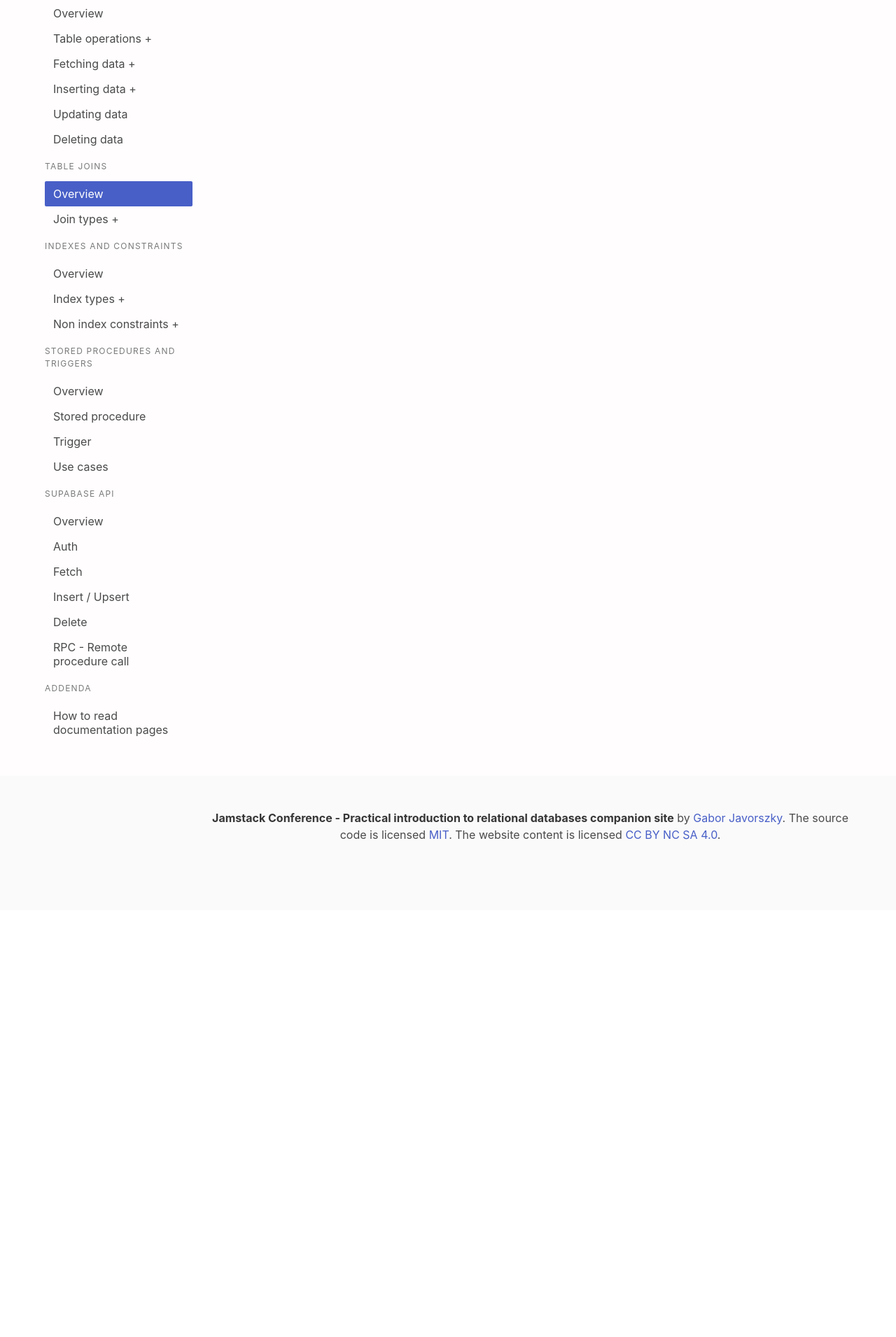
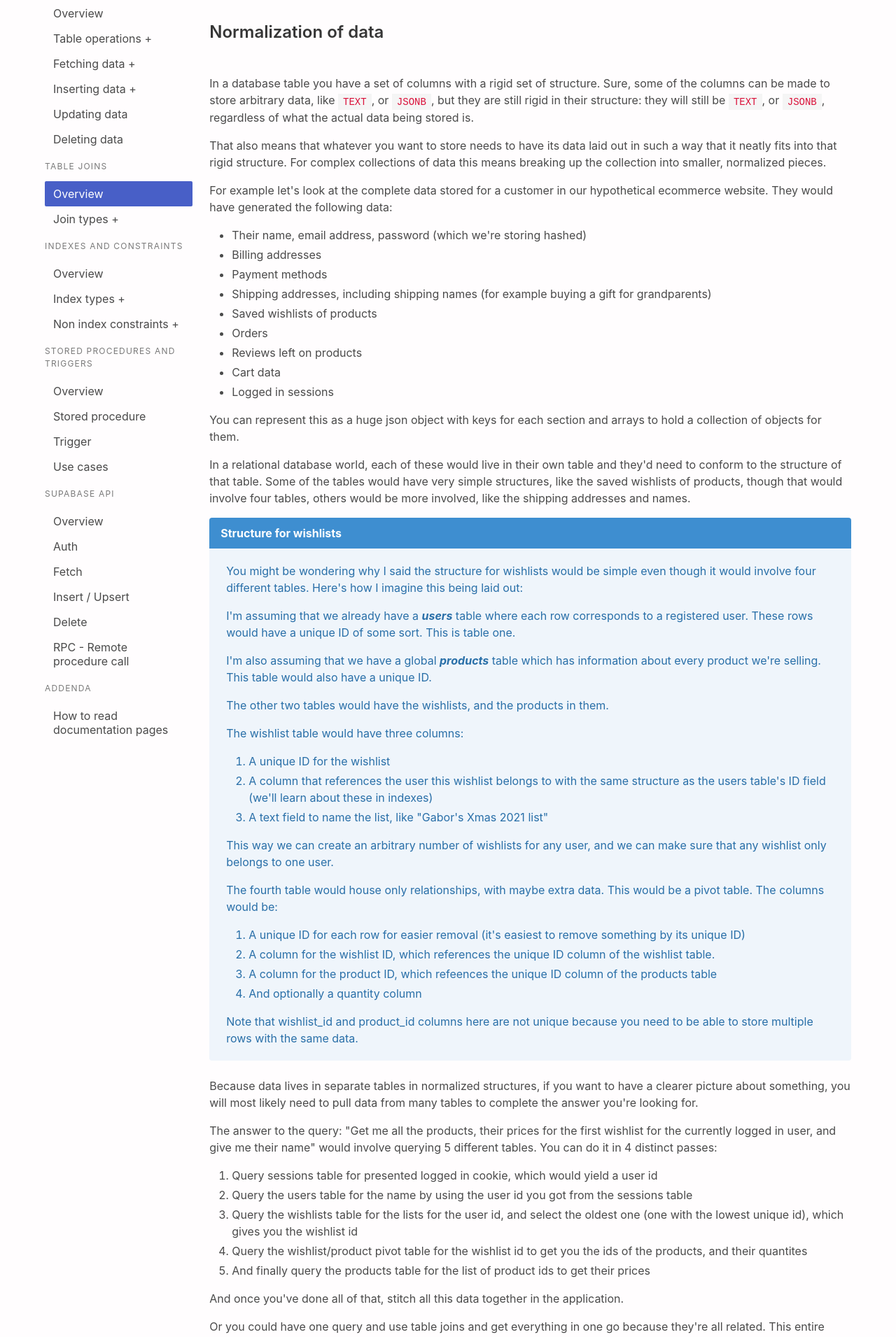
Before and after one commit to javorszky/jamstack-workshop-companion-static, a React (Vite) app: page /joins in a window 1280 px wide. Shown: the part 283-2194 px from the top of the page at 70% size. Before the commit the page ends 1584 px from the top, so only its background shows below. Built offline with nearby package versions, Linux system fonts and the light colour scheme.

Commit message:
Add joins overview

```diff
--- a/src/Pages/joins/Overview.jsx
+++ b/src/Pages/joins/Overview.jsx
@@ -1,10 +1,81 @@
+import { Link } from "react-router-dom"
+import Message from "../../components/Message"
+
 export default function JoinsOverview() {
     return (
         <>
             <h2 className="subtitle mb-6">Table joins</h2>
             <p>The whole reason for the existence of a relational database is the relationships part. The other side of that is the answer to the question: relationships between <i>what</i>?</p>
 
-            <p>To answer that question we need to talk about <i><b>normalization of data</b></i></p>
+            <p>To answer that question we need to talk about <i><b>normalization of data</b></i>.</p>
+
+            <h3 className="mb-6">Normalization of data</h3>
+
+            <p>In a database table you have a set of columns with a rigid set of structure. Sure, some of the columns can be made to store arbitrary data, like <code>TEXT</code>, or <code>JSONB</code>, but they are still rigid in their structure: they will still be <code>TEXT</code>, or <code>JSONB</code>, regardless of what the actual data being stored is.</p>
+
+            <p>That also means that whatever you want to store needs to have its data laid out in such a way that it neatly fits into that rigid structure. For complex collections of data this means breaking up the collection into smaller, normalized pieces.</p>
+
+            <p>For example let's look at the complete data stored for a customer in our hypothetical ecommerce website. They would have generated the following data:</p>
+
+            <ul>
+                <li>Their name, email address, password (which we're storing hashed)</li>
+                <li>Billing addresses</li>
+                <li>Payment methods</li>
+                <li>Shipping addresses, including shipping names (for example buying a gift for grandparents)</li>
+                <li>Saved wishlists of products</li>
+                <li>Orders</li>
+                <li>Reviews left on products</li>
+                <li>Cart data</li>
+                <li>Logged in sessions</li>
+            </ul>
+
+            <p>You can represent this as a huge json object with keys for each section and arrays to hold a collection of objects for them.</p>
+
+            <p>In a relational database world, each of these would live in their own table and they'd need to conform to the structure of that table. Some of the tables would have very simple structures, like the saved wishlists of products, though that would involve four tables, others would be more involved, like the shipping addresses and names.</p>
+
+            <Message type="is-info" header="Structure for wishlists">
+                <p>You might be wondering why I said the structure for wishlists would be simple even though it would involve four different tables. Here's how I imagine this being laid out:</p>
+
+                <p>I'm assuming that we already have a <b><i>users</i></b> table where each row corresponds to a registered user. These rows would have a unique ID of some sort. This is table one.</p>
+
+                <p>I'm also assuming that we have a global <b><i>products</i></b> table which has information about every product we're selling. This table would also have a unique ID.</p>
+
+                <p>The other two tables would have the wishlists, and the products in them.</p>
+
+                <p>The wishlist table would have three columns:</p>
+                <ol>
+                    <li>A unique ID for the wishlist</li>
+                    <li>A column that references the user this wishlist belongs to with the same structure as the users table's ID field (we'll learn about these in indexes)</li>
+                    <li>A text field to name the list, like "Gabor's Xmas 2021 list"</li>
+                </ol>
+
+                <p>This way we can create an arbitrary number of wishlists for any user, and we can make sure that any wishlist only belongs to one user.</p>
+
+                <p>The fourth table would house only relationships, with maybe extra data. This would be a pivot table. The columns would be:</p>
+                <ol>
+                    <li>A unique ID for each row for easier removal (it's easiest to remove something by its unique ID)</li>
+                    <li>A column for the wishlist ID, which references the unique ID column of the wishlist table.</li>
+                    <li>A column for the product ID, which refeences the unique ID column of the products table</li>
+                    <li>And optionally a quantity column</li>
+                </ol>
+                <p>Note that wishlist_id and product_id columns here are not unique because you need to be able to store multiple rows with the same data.</p>
+            </Message>
+
+            <p>Because data lives in separate tables in normalized structures, if you want to have a clearer picture about something, you will most likely need to pull data from many tables to complete the answer you're looking for.</p>
+
+            <p>The answer to the query: "Get me all the products, their prices for the first wishlist for the currently logged in user, and give me their name" would involve querying 5 different tables. You can do it in 4 distinct passes:</p>
+            <ol>
+                <li>Query sessions table for presented logged in cookie, which would yield a user id</li>
+                <li>Query the users table for the name by using the user id you got from the sessions table</li>
+                <li>Query the wishlists table for the lists for the user id, and select the oldest one (one with the lowest unique id), which gives you the wishlist id</li>
+                <li>Query the wishlist/product pivot table for the wishlist id to get you the ids of the products, and their quantites</li>
+                <li>And finally query the products table for the list of product ids to get their prices</li>
+            </ol>
+            <p>And once you've done all of that, stitch all this data together in the application.</p>
+
+            <p>Or you could have one query and use table joins and get everything in one go because they're all related. This entire chapter talks about how to achieve that.</p>
+
+            <p>Let's start by talking about <Link to="/joins/types">join types</Link> between tables.</p>
         </>
     )
 }
```
